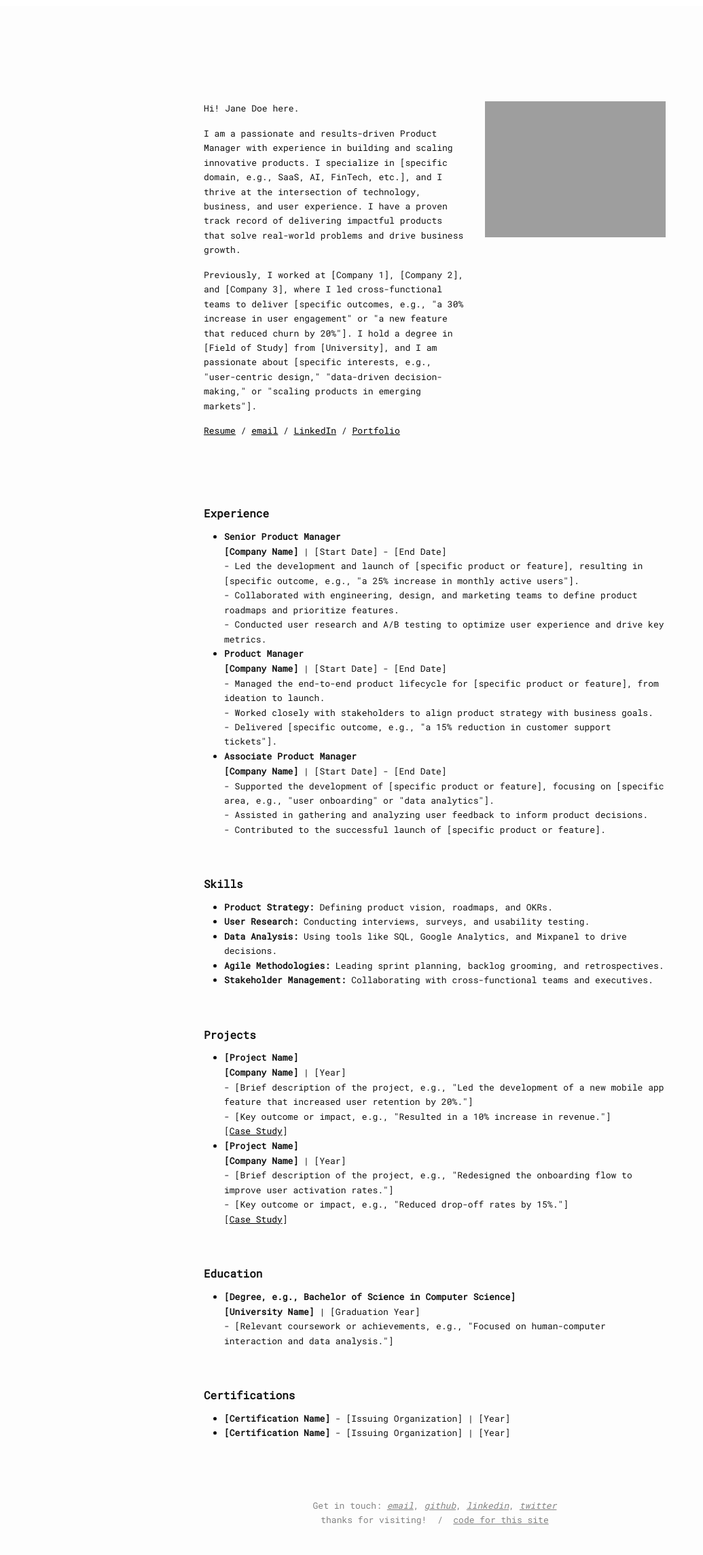
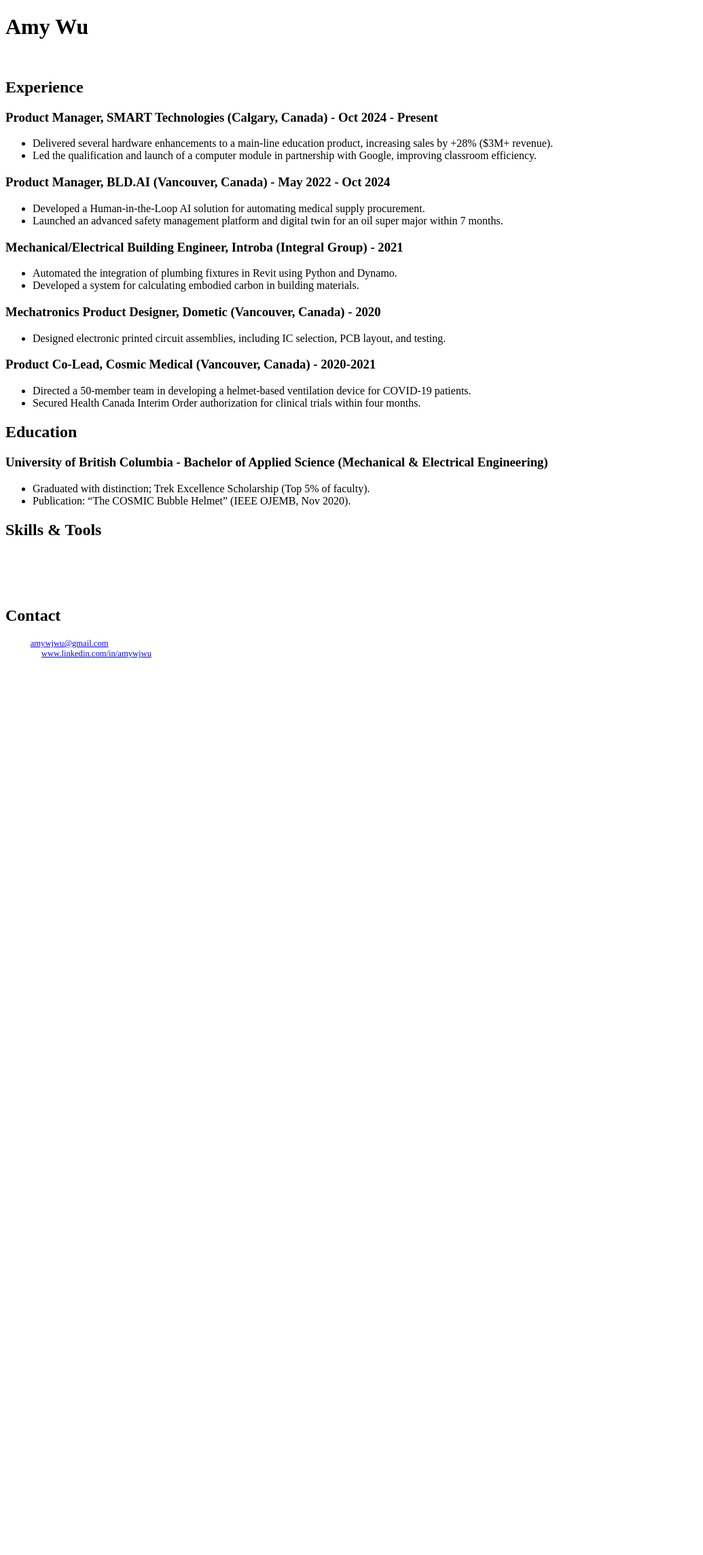
Before and after one commit to amywanwu/amywanwu.github.io, a Jekyll site: the page index.html, which Jekyll copies as it is, in a window 1280 px wide. Shown: the whole page at 68% size, without its empty margins (0-1035 px from the left). Built offline with Jekyll 4.4.1, drawn with Linux system fonts in a browser that asks for light colours; after the commit the page ends 977 px from its top, so only the background shows below that.

Commit message:
Update index.html
Personal info

```diff
--- a/index.html
+++ b/index.html
@@ -1,85 +1,65 @@
----
-layout: homepage
----
-
-<div class="row">
-    <div class="col-md-7">
-        <div class="block"></div>
-        <p>Hi! Jane Doe here.</p>
-        <p>I am a passionate and results-driven Product Manager with experience in building and scaling innovative products. I specialize in [specific domain, e.g., SaaS, AI, FinTech, etc.], and I thrive at the intersection of technology, business, and user experience. I have a proven track record of delivering impactful products that solve real-world problems and drive business growth.</p>
-        <p>Previously, I worked at [Company 1], [Company 2], and [Company 3], where I led cross-functional teams to deliver [specific outcomes, e.g., "a 30% increase in user engagement" or "a new feature that reduced churn by 20%"]. I hold a degree in [Field of Study] from [University], and I am passionate about [specific interests, e.g., "user-centric design," "data-driven decision-making," or "scaling products in emerging markets"].</p>
-
-        <p><u><a href="/assets/img/idx/cv.pdf">Resume</a></u> / <a href="mailto:[email]"><u>email</u></a> / <a href="[linkedin link]"><u>LinkedIn</u></a> / <a href="[portfolio link]"><u>Portfolio</u></a></p>
-    </div>
-    <div class="col-md-5">
-        <img src="/assets/img/idx/[image].JPG" alt="a picture">
-    </div>
-</div>
-<div>&nbsp;</div>
+<!DOCTYPE html PUBLIC "-//W3C//DTD HTML 4.01//EN" "http://www.w3.org/TR/html4/strict.dtd">
+<html>
+<head>
+  <meta http-equiv="Content-Type" content="text/html; charset=utf-8">
+  <meta http-equiv="Content-Style-Type" content="text/css">
+  <title>Amy Wu - Resume</title>
+  <meta name="Generator" content="Cocoa HTML Writer">
+  <meta name="CocoaVersion" content="2487.2">
+  <style type="text/css">
+    p {margin: 0.0px 0.0px 0.0px 0.0px; font: 12.6px Times; color: #ffffff; -webkit-text-stroke: #ffffff}
+    span {font-kerning: none}
+  </style>
+</head>
+<body>
+  <h1>Amy Wu</h1>
+  <p>Product Manager | Engineer | AI Enthusiast</p>
 
   <h2>Experience</h2>
+  <h3>Product Manager, SMART Technologies (Calgary, Canada) - Oct 2024 - Present</h3>
   <ul>
-    <li>
-        <h4>Senior Product Manager</h4>
-        <strong>[Company Name]</strong> | [Start Date] - [End Date]<br>
-        - Led the development and launch of [specific product or feature], resulting in [specific outcome, e.g., "a 25% increase in monthly active users"].<br>
-        - Collaborated with engineering, design, and marketing teams to define product roadmaps and prioritize features.<br>
-        - Conducted user research and A/B testing to optimize user experience and drive key metrics.<br>
-    </li>
-    <li>
-        <h4>Product Manager</h4>
-        <strong>[Company Name]</strong> | [Start Date] - [End Date]<br>
-        - Managed the end-to-end product lifecycle for [specific product or feature], from ideation to launch.<br>
-        - Worked closely with stakeholders to align product strategy with business goals.<br>
-        - Delivered [specific outcome, e.g., "a 15% reduction in customer support tickets"].<br>
-    </li>
-    <li>
-        <h4>Associate Product Manager</h4>
-        <strong>[Company Name]</strong> | [Start Date] - [End Date]<br>
-        - Supported the development of [specific product or feature], focusing on [specific area, e.g., "user onboarding" or "data analytics"].<br>
-        - Assisted in gathering and analyzing user feedback to inform product decisions.<br>
-        - Contributed to the successful launch of [specific product or feature].<br>
-    </li>
+    <li>Delivered several hardware enhancements to a main-line education product, increasing sales by +28% ($3M+ revenue).</li>
+    <li>Led the qualification and launch of a computer module in partnership with Google, improving classroom efficiency.</li>
   </ul>
 
-<h2>Skills</h2>
+  <h3>Product Manager, BLD.AI (Vancouver, Canada) - May 2022 - Oct 2024</h3>
   <ul>
-    <li><strong>Product Strategy:</strong> Defining product vision, roadmaps, and OKRs.</li>
-    <li><strong>User Research:</strong> Conducting interviews, surveys, and usability testing.</li>
-    <li><strong>Data Analysis:</strong> Using tools like SQL, Google Analytics, and Mixpanel to drive decisions.</li>
-    <li><strong>Agile Methodologies:</strong> Leading sprint planning, backlog grooming, and retrospectives.</li>
-    <li><strong>Stakeholder Management:</strong> Collaborating with cross-functional teams and executives.</li>
+    <li>Developed a Human-in-the-Loop AI solution for automating medical supply procurement.</li>
+    <li>Launched an advanced safety management platform and digital twin for an oil super major within 7 months.</li>
   </ul>
 
-<h2>Projects</h2>
+  <h3>Mechanical/Electrical Building Engineer, Introba (Integral Group) - 2021</h3>
   <ul>
-    <li>
-        <h4>[Project Name]</h4>
-        <strong>[Company Name]</strong> | [Year]<br>
-        - [Brief description of the project, e.g., "Led the development of a new mobile app feature that increased user retention by 20%."]<br>
-        - [Key outcome or impact, e.g., "Resulted in a 10% increase in revenue."]<br>
-        [<a href="[project link]">Case Study</a>]
-    </li>
-    <li>
-        <h4>[Project Name]</h4>
-        <strong>[Company Name]</strong> | [Year]<br>
-        - [Brief description of the project, e.g., "Redesigned the onboarding flow to improve user activation rates."]<br>
-        - [Key outcome or impact, e.g., "Reduced drop-off rates by 15%."]<br>
-        [<a href="[project link]">Case Study</a>]
-    </li>
+    <li>Automated the integration of plumbing fixtures in Revit using Python and Dynamo.</li>
+    <li>Developed a system for calculating embodied carbon in building materials.</li>
+  </ul>
+
+  <h3>Mechatronics Product Designer, Dometic (Vancouver, Canada) - 2020</h3>
+  <ul>
+    <li>Designed electronic printed circuit assemblies, including IC selection, PCB layout, and testing.</li>
+  </ul>
+
+  <h3>Product Co-Lead, Cosmic Medical (Vancouver, Canada) - 2020-2021</h3>
+  <ul>
+    <li>Directed a 50-member team in developing a helmet-based ventilation device for COVID-19 patients.</li>
+    <li>Secured Health Canada Interim Order authorization for clinical trials within four months.</li>
   </ul>
 
   <h2>Education</h2>
+  <h3>University of British Columbia - Bachelor of Applied Science (Mechanical & Electrical Engineering)</h3>
   <ul>
-    <li>
-        <h4>[Degree, e.g., Bachelor of Science in Computer Science]</h4>
-        <strong>[University Name]</strong> | [Graduation Year]<br>
-        - [Relevant coursework or achievements, e.g., "Focused on human-computer interaction and data analysis."]
-    </li>
+    <li>Graduated with distinction; Trek Excellence Scholarship (Top 5% of faculty).</li>
+    <li>Publication: “The COSMIC Bubble Helmet” (IEEE OJEMB, Nov 2020).</li>
   </ul>
 
-<h2>Certifications</h2>
-<ul>
-    <li><strong>[Certification Name]</strong> - [Issuing Organization] | [Year]</li>
-    <li><strong>[Certification Name]</strong> - [Issuing Organization] | [Year]</li>
-</ul>
+  <h2>Skills & Tools</h2>
+  <p>Programming: Python, C, MATLAB, R, Dynamo</p>
+  <p>AI/Data Science: Scikit-Learn, TensorFlow, Keras, Pandas, GPT, Stable Diffusion</p>
+  <p>Tools: Git, JIRA, Kanban, Slack, Trello, Figma</p>
+  <p>Certification: Certified Scrum Master (CSM®), AWS Partner Accreditation</p>
+
+  <h2>Contact</h2>
+  <p>Email: <a href="mailto:amywjwu@gmail.com">amywjwu@gmail.com</a></p>
+  <p>LinkedIn: <a href="http://www.linkedin.com/in/amywjwu">www.linkedin.com/in/amywjwu</a></p>
+</body>
+</html>
```
Lines whose indentation alone changed are shown as unchanged.
